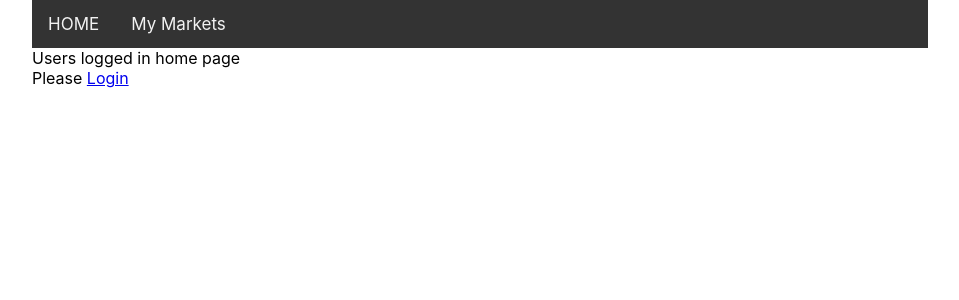
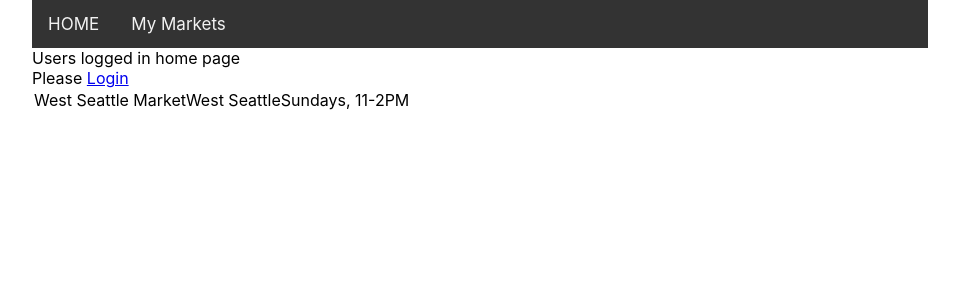
Before and after one commit to pollipayne/farmers-market-front-end, a React (Create React App) app: page /mymarkets in a window 1280 px wide. Shown: the top 300 px of the page, without its empty margins (160-1119 px from the left). Built offline with nearby package versions, Linux system fonts and the light colour scheme.

Commit message:
render market components

```diff
--- a/src/components/App.tsx
+++ b/src/components/App.tsx
@@ -1,6 +1,6 @@
 import axios from 'axios';
 import './App.css';
-import { UserModel } from '../models/UserModel'
+import { MarketModel, UserModel } from '../models/UserModel'
 import { AuthService } from '../services/AuthService'
 import { LogIn } from './LogIn';
 import { Router, Route, Switch } from 'react-router-dom';
@@ -9,22 +9,27 @@ import { NavBar } from './NavBar';
 import { MyMarkets } from './MyMarkets';
 import React from 'react';
 import { LogOut } from './LogOut';
+import { Market } from '../components/Market';
+import { ApiService } from '../services/ApiService';
 
 
 
 
 interface AppState {
   user: UserModel | undefined
+  market: MarketModel | undefined
 };
 
 export class App extends React.Component<{}, AppState> {
 
   private authService: AuthService = new AuthService();
+  private apiService: ApiService = new ApiService();
 
   constructor(props: any) {
     super(props);
     this.state = {
-      user: undefined
+      user: undefined,
+      market: undefined
     }
 
     this.setUser = this.setUser.bind(this)
@@ -49,7 +54,7 @@ export class App extends React.Component<{}, AppState> {
                 <LogIn authService={this.authService} setUser={this.setUser}></LogIn>
               </Route>
               <Route exact path='/mymarkets'>
-                <MyMarkets authService={this.authService} user={this.state.user} />
+                <MyMarkets authService={this.authService} user={this.state.user} apiService={this.apiService} />
               </Route>
               <Route>
                 <LogOut></LogOut>
--- /dev/null
+++ b/src/components/Market.tsx
@@ -0,0 +1,21 @@
+import React from 'react';
+
+
+interface MarketProps {
+  marketName: string,
+  marketLocation: string,
+  marketSeason: string
+}
+
+export class Market extends React.Component<MarketProps> {
+
+  render() {
+    return (
+      <div>
+        <label>{this.props.marketName}</label>
+        <label>{this.props.marketLocation}</label>
+        <label>{this.props.marketSeason}</label>
+      </div>
+    )
+  }
+}
--- a/src/components/MyMarkets.tsx
+++ b/src/components/MyMarkets.tsx
@@ -1,24 +1,29 @@
 
 import React from 'react';
-import { UserAttribute, UserModel } from '../models/UserModel';
+import { MarketModel, UserAttribute, UserModel } from '../models/UserModel';
 import { AuthService } from '../services/AuthService';
 import { Link } from 'react-router-dom';
+import { ApiService } from '../services/ApiService';
+import { Market } from '../components/Market';
 
 
 interface MyMarketsState {
-  userAttributes: UserAttribute[]
+  userAttributes: UserAttribute[],
+  markets: MarketModel[]
 }
 
 interface MyMarketProps {
   user: UserModel | undefined
   authService: AuthService
+  apiService: ApiService
 }
 
 
 
 export class MyMarkets extends React.Component<MyMarketProps, MyMarketsState>{
   state: MyMarketsState = {
-    userAttributes: []
+    userAttributes: [],
+    markets: []
   }
 
   async componentDidMount() {
@@ -28,6 +33,22 @@ export class MyMarkets extends React.Component<MyMarketProps, MyMarketsState>{
         userAttributes: userAttrs
       })
     }
+    const markets = await this.props.apiService.getMarkets();
+    this.setState({
+      markets: markets
+    })
+  }
+
+  private renderMarkets() {
+    const rows: any[] = []
+    for (const market of this.state.markets) {
+      rows.push(
+        <Market marketName={market.marketName} marketLocation={market.marketLocation} marketSeason={market.marketSeason} />
+      )
+    }
+    return <table>
+      <tbody>{rows}</tbody>
+    </table>
   }
 
   private renderUserAttributes() {
@@ -64,6 +85,7 @@ export class MyMarkets extends React.Component<MyMarketProps, MyMarketsState>{
     return (
       <div> Users logged in home page
         {profileSpace}
+        {this.renderMarkets()}
       </div>
     )
   }
--- /dev/null
+++ b/src/services/ApiService.ts
@@ -0,0 +1,15 @@
+import { MarketModel } from '../models/UserModel';
+
+
+export class ApiService {
+
+  public async getMarkets(): Promise<MarketModel[]> {
+    const result: MarketModel[] = [];
+    result.push({
+      marketName: "West Seattle Market",
+      marketLocation: "West Seattle",
+      marketSeason: "Sundays, 11-2PM"
+    })
+    return result;
+  }
+}
```
Also changed, not shown: src/models/UserModel.ts (+7 -0 lines).
